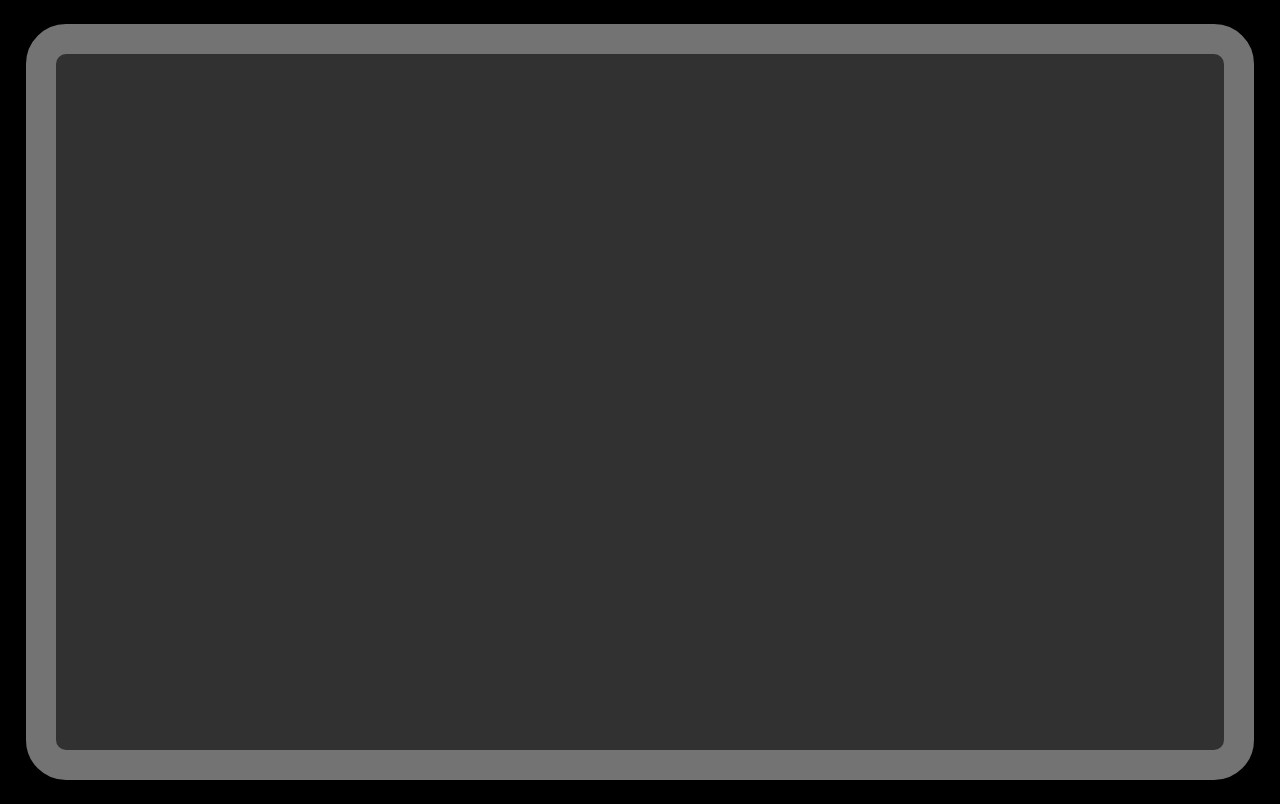
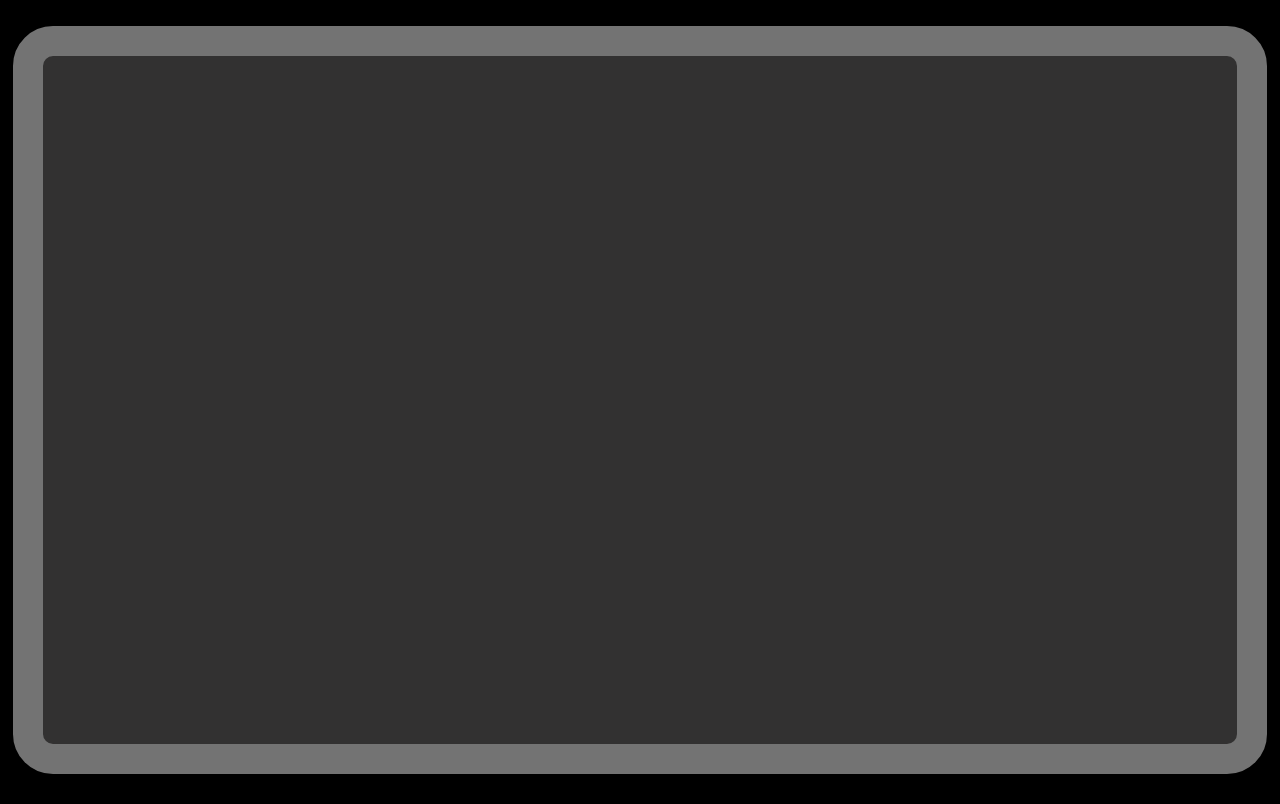
Before and after one commit to Lautaro-1212/MuGames, a plain HTML site: page front/index.html in a window 1280 px wide. Drawn offline with Linux system fonts and the light colour scheme.

Commit message:
fix: fix global.css

```diff
--- a/front/css/index.css
+++ b/front/css/global.css
@@ -4,12 +4,12 @@
 }
 
 .tv-frame {
-    margin: 3vh 2vw;
+    margin: 1vh 1vw;
     background-color: var(--color-background-frame);
     border: 30px solid var(--color-border-screen);
     border-radius: 40px;
     padding: 20px;
-    height: 82%;
+    height: 81%;
 }
 
 .tv-screen {
--- a/front/index.html
+++ b/front/index.html
@@ -8,8 +8,8 @@
     <link rel="icon" type="image/png" href="./assets/images/LogoSinFondo.png">
 
     <link rel="stylesheet" href="./css/colors.css">
-    <link rel="stylesheet" href="./css/index.css">
-</head>
+    <link rel="stylesheet" href="./css/global.css">
+</head>s
 <body>
     <div class="tv-frame">
         <div class="tv-screen">
```
